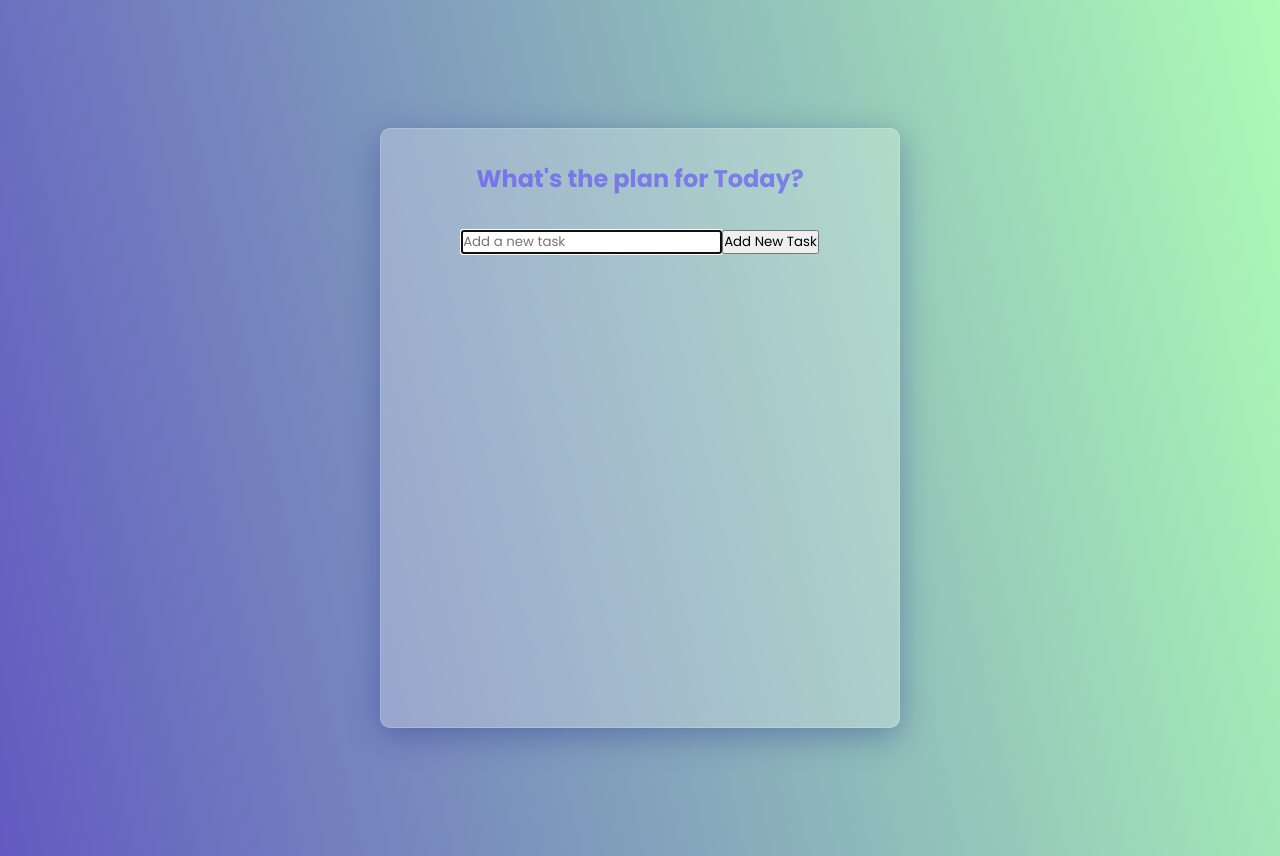
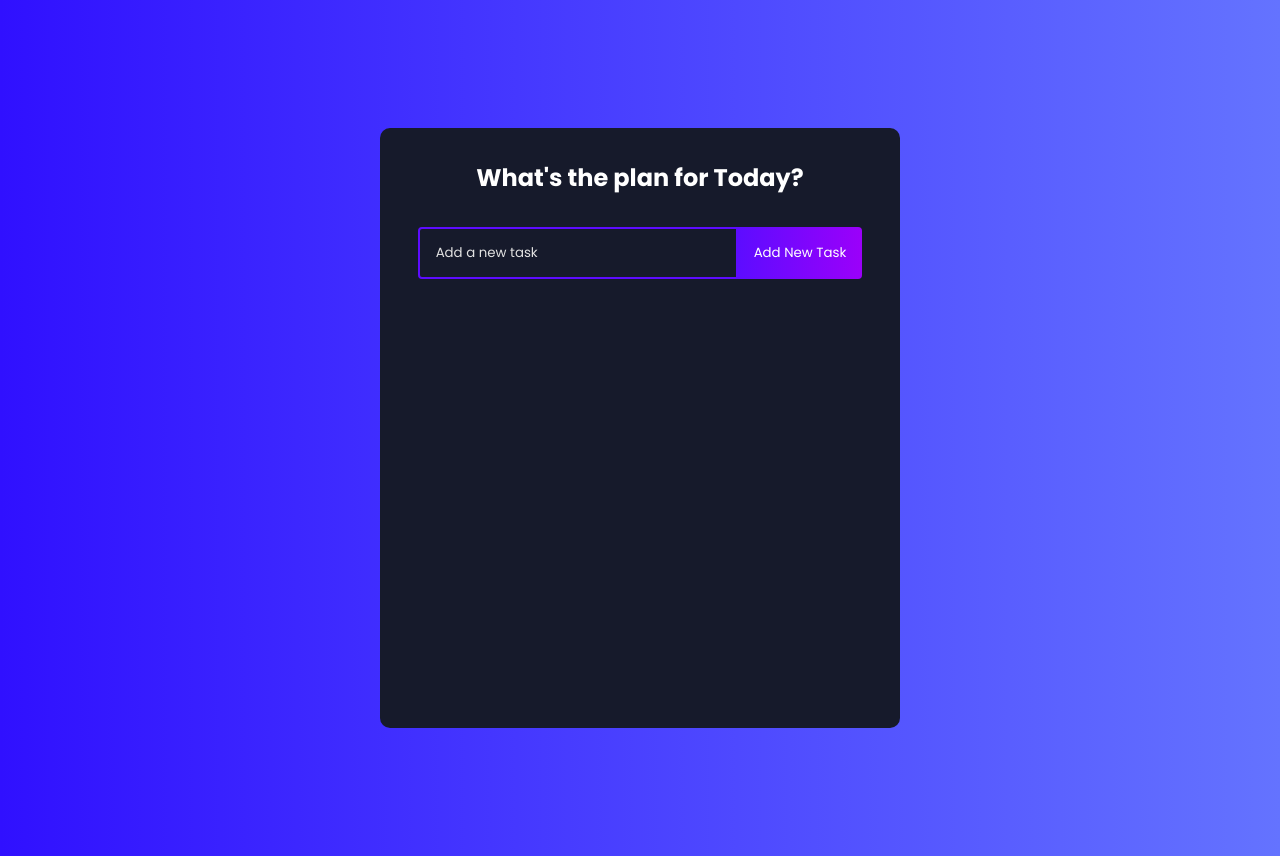
Before and after one commit to cchiragJain/tailnode_frontend_assignment_todo_app, a React (Create React App) app: page / in a window 1280 px wide. Built offline with nearby package versions, Linux system fonts and the light colour scheme.

Commit message:
added styling for input and tood form

```diff
--- a/src/components/TodoForm.js
+++ b/src/components/TodoForm.js
@@ -28,7 +28,7 @@ const TodoForm = ({ onSubmit, edit }) => {
 	};
 
 	return (
-		<form onSubmit={handleSubmit}>
+		<form onSubmit={handleSubmit} className="todo-form">
 			{edit ? (
 				<>
 					<input
@@ -36,8 +36,11 @@ const TodoForm = ({ onSubmit, edit }) => {
 						value={input}
 						onChange={handleChange}
 						ref={inputRef}
+						className="todo-input edit"
 					/>
-					<button onClick={handleSubmit}>Update Task</button>
+					<button onClick={handleSubmit} className="todo-button edit">
+						Update Task
+					</button>
 				</>
 			) : (
 				<>
@@ -46,8 +49,11 @@ const TodoForm = ({ onSubmit, edit }) => {
 						value={input}
 						onChange={handleChange}
 						ref={inputRef}
+						className="todo-input"
 					/>
-					<button onClick={handleSubmit}>Add New Task</button>
+					<button onClick={handleSubmit} className="todo-button">
+						Add New Task
+					</button>
 				</>
 			)}
 		</form>
--- a/src/styles/App.css
+++ b/src/styles/App.css
@@ -8,21 +8,16 @@
 }
 
 body {
-	/* background: linear-gradient(
-		173deg,
-		rgba(123, 118, 252, 1),
-		rgba(186, 22, 38, 0.2)
-	); */
 	background: linear-gradient(
-		77deg,
-		rgba(81, 72, 186, 0.9),
-		rgba(47, 248, 72, 0.4)
+		90deg,
+		rgba(48, 16, 255, 1) 0%,
+		rgba(100, 115, 255, 1) 100%
 	);
 }
 
 h1 {
 	margin: 32px 0;
-	color: rgb(92, 74, 252, 0.6);
+	color: #fff;
 	font-size: 24px;
 }
 
@@ -36,11 +31,56 @@ h1 {
 	margin: 128px auto;
 	border-radius: 10px;
 	padding-bottom: 32px;
-	/* taken from glass morphism website */
-	background: rgba(255, 255, 255, 0.25);
-	box-shadow: 0 8px 32px 0 rgba(31, 38, 135, 0.37);
-	backdrop-filter: blur(4px);
-	-webkit-backdrop-filter: blur(4px);
-	border-radius: 10px;
-	border: 1px solid rgba(255, 255, 255, 0.18);
+	background: #161a2b;
 }
+
+.todo-form {
+	margin-bottom: 32px;
+}
+
+.todo-input {
+	padding: 14px 32px 14px 16px;
+	border-radius: 4px 0 0 4px;
+	border: 2px solid #5d0cff;
+	outline: none;
+	width: 320px;
+	background: transparent;
+	color: #fff;
+}
+
+.todo-input::placeholder {
+	color: #e2e2e2;
+}
+
+.todo-button {
+	padding: 16px;
+	border: none;
+	border-radius: 0 4px 4px 0;
+	cursor: pointer;
+	outline: none;
+	background: linear-gradient(
+		90deg,
+		rgba(93, 12, 255, 1) 0%,
+		rgba(155, 0, 250, 1) 100%
+	);
+	color: #fff;
+	text-transform: capitalize;
+}
+
+.todo-input.edit {
+	border: 2px solid #149fff;
+}
+
+.todo-button.edit {
+	background: linear-gradient(
+		90deg,
+		rgba(20, 159, 255, 1) 0%,
+		rgba(17, 122, 255, 1) 100%
+	);
+	padding: 16px 22px;
+}
+
+.complete {
+	text-decoration: line-through;
+	opacity: 0.4;
+}
```
